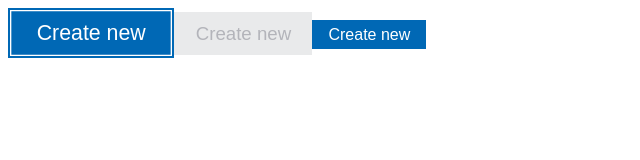
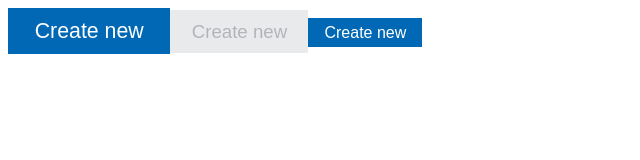
Before and after one commit to kbojarowska/ds-exercise, a JavaScript app: page / in a window 1280 px wide. Shown: the top 160 px of the page, without its empty margins (0-640 px from the left). Built offline with nearby package versions, Linux system fonts and the light colour scheme; the HTML template or start-up script is replaced by a standard one.

Commit message:
Changed focused class to button state

```diff
--- a/src/App.css
+++ b/src/App.css
@@ -14,17 +14,14 @@ button{
 
 button:hover{
   background-color: var(--classic-blue-s1);
-  border-color: var(--classic-blue-s1);
 }
 
 button:active{
   background-color: var(--classic-blue-s2);
-  border-color: var(--classic-blue-s2)
 }
 
-.button-focused{
-  box-shadow: inset 0px 0px 0px 1pt white;
-  border: 2pt solid var(--classic-blue);
+button:focus{
+  box-shadow: 0 0 0 1pt #ffffff, 0 0 0 3pt var(--classic-blue);
 }
 
 button:disabled,
```
